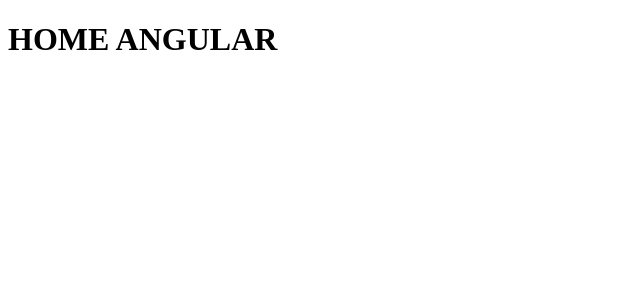
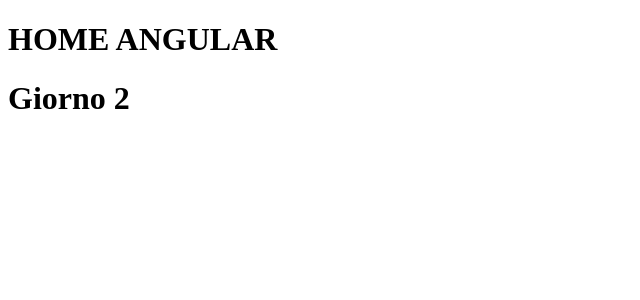
Before and after one commit to SamueleDellaRocca/homeangular, an Angular app: page / in a window 1280 px wide. Shown: the top 300 px of the page, without its empty margins (0-640 px from the left). Built offline with nearby package versions, Linux system fonts and the light colour scheme.

Commit message:
giorno 2

```diff
--- a/src/app/app.component.html
+++ b/src/app/app.component.html
@@ -1 +1,2 @@
 <h1>HOME ANGULAR</h1>
+<h1>Giorno 2</h1>
```
